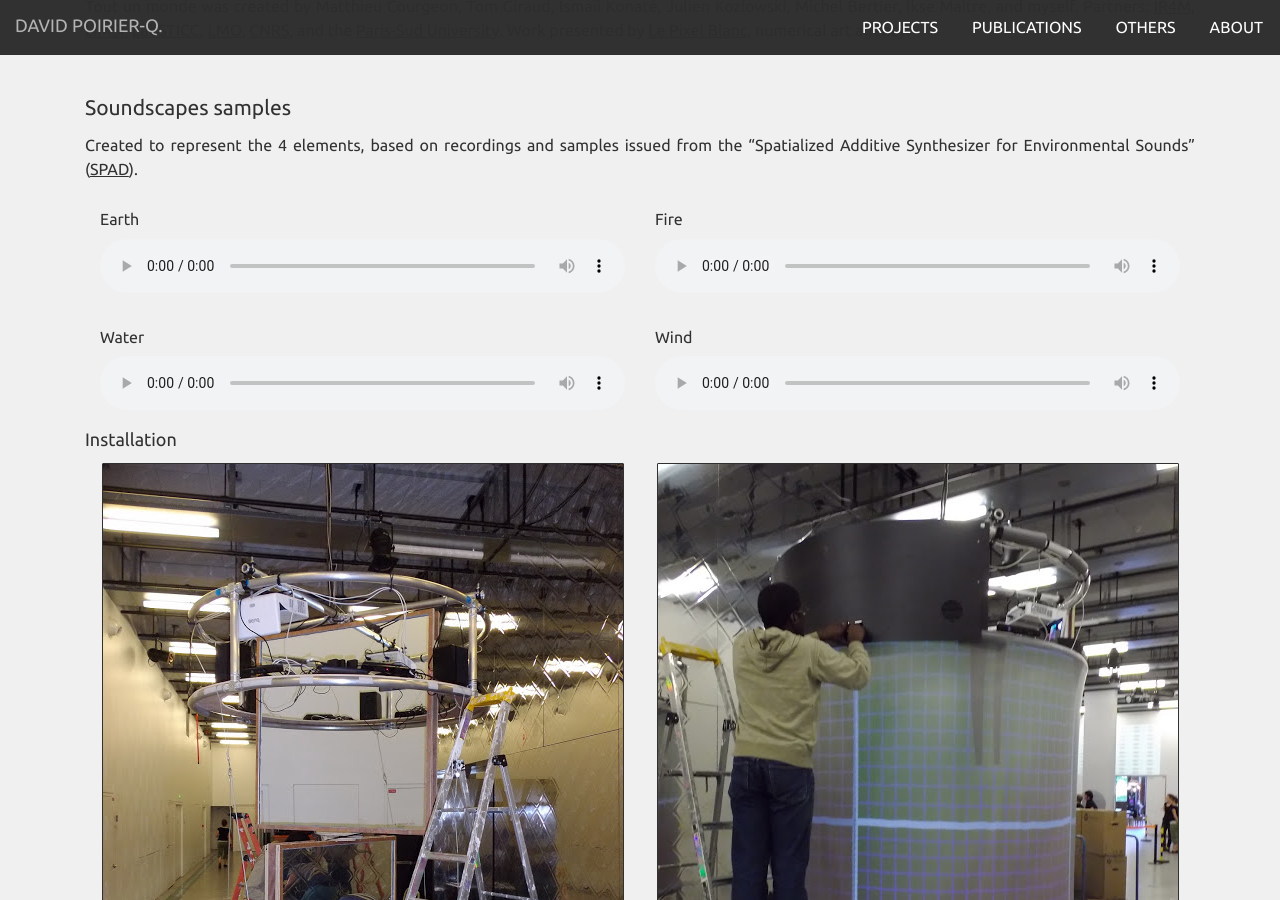
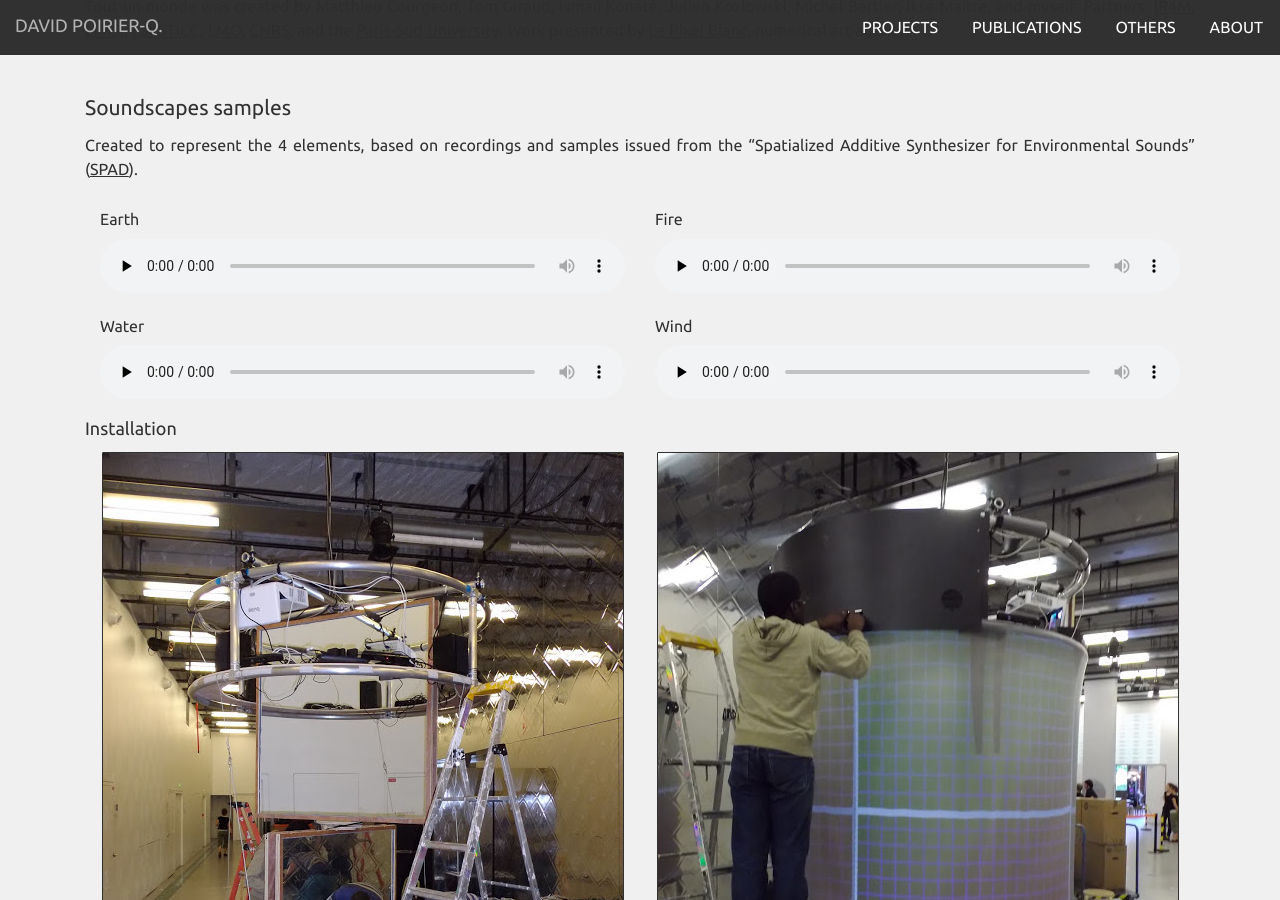
Before and after one commit to PyrApple/pyrapple.github.io, a Jekyll site: the page built from pages/tout-un-monde.html, in a window 1280 px wide and 900 px high, scrolled down 439 px. Built offline with Jekyll 4.4.1, drawn with Linux system fonts in a browser that asks for light colours; nearby versions of some CDN libraries.

Commit message:
continue cleaning

```diff
--- a/_layouts/default.html
+++ b/_layouts/default.html
@@ -8,9 +8,9 @@
 
   {{ content }}
 
+  {% include footer.html %}
+
   {% include scripts.html %}
-
-  {% include footer.html %}
 </body>
 
 </html>
--- a/pages/tout-un-monde.html
+++ b/pages/tout-un-monde.html
@@ -6,10 +6,10 @@
   <div class="container">
     <div class="col-xs-12 text-justify">
 
-      <h2 class="text-left"> Tout un Monde (2014) </h2>
+      <h2> Tout un Monde (2014) </h2>
 
 
-      <h3 class="text-left"> Project Description </h3>
+      <h3> Project Description </h3>
 
       <p>Tout un Monde (A Whole World) was a joint effort amongst artists and researchers to create a VR experience through which visitors of the <a href="http://www.futur-en-seine.fr/fens2014/projet/tout-un-monde/">Future en Seine</a> exposition could interact with the four elements. A set of kinects was used to capture their movements to project their elemental avatar on a screen and trigger events in the soundscape.</p>
 
@@ -26,64 +26,58 @@
       </p>
 
 
-      <h3 class="text-left">Soundscapes samples</h3>
+      <h3>Soundscapes samples</h3>
 
       <p>Created to represent the 4 elements, based on recordings and samples issued from the “Spatialized Additive Synthesizer for Environmental Sounds” (<a href="http://www.charlesverron.com/spad.html">SPAD</a>).</p>
 
-      <div class="col-md-6 col-xs-offset-0 text-center">
-        <h5 class="text-left">Earth</h5>
-        <p>
-          <audio controls preload='auto'><source src="{{ site.baseurl }}/sounds/tum-demo-earth.wav" type="audio/wav"></audio>
-        </p>
+      <div class="col-md-6">
+        <h5>Earth</h5>
+          <audio controls preload='none'><source src="{{ site.baseurl }}/sounds/tum-demo-earth.wav" type="audio/wav"></audio>
       </div>
 
-      <div class="col-md-6 col-xs-offset-0 text-center">
-        <h5 class="text-left">Fire</h5>
-        <p>
-          <audio controls preload='auto'><source src="{{ site.baseurl }}/sounds/tum-demo-fire.wav" type="audio/wav"></audio>
-        </p>
+      <div class="col-md-6 col-xs">
+        <h5>Fire</h5>
+          <audio controls preload='none'><source src="{{ site.baseurl }}/sounds/tum-demo-fire.wav" type="audio/wav"></audio>
       </div>
 
-      <div class="col-md-6 col-xs-offset-0 text-center">
-        <h5 class="text-left">Water</h5>
-        <p>
-          <audio controls preload='auto'><source src="{{ site.baseurl }}/sounds/tum-demo-water.wav" type="audio/wav"></audio>
-        </p>
+      <div class="col-md-6 col-xs">
+        <h5>Water</h5>
+          <audio controls preload='none'><source src="{{ site.baseurl }}/sounds/tum-demo-water.wav" type="audio/wav"></audio>
       </div>
 
-      <div class="col-md-6 col-xs-offset-0 text-center">
-        <h5 class="text-left">Wind</h5>
+      <div class="col-md-6 col-xs">
+        <h5>Wind</h5>
         <p>
-          <audio controls preload='auto'><source src="{{ site.baseurl }}/sounds/tum-demo-wind.wav" type="audio/wav"></audio>
-        </p>
+          <audio controls preload='none'><source src="{{ site.baseurl }}/sounds/tum-demo-wind.wav" type="audio/wav"></audio>
+          </p>
       </div>
 
       <h4>Installation</h4>
-      <div class="col-sm-6 no-padding-lr">
+      <div class="col-sm-6">
         <img class="img-responsive" src="{{ site.baseurl }}/img/tum-IMGP7360.jpg"  alt="">
       </div>
-      <div class="col-sm-6 no-padding-lr">
+      <div class="col-sm-6">
         <img class="img-responsive" src="{{ site.baseurl }}/img/tum-IMGP7419.jpg"  alt="">
       </div>
       <div style="clear:both;"></div> <!-- avoid margin ignored after floating elements -->
 
       <h4>Last coding session</h4>
-      <div class="col-sm-6 no-padding-lr">
+      <div class="col-sm-6">
         <img class="img-responsive" src="{{ site.baseurl }}/img/tum-IMGP7450.jpg"  alt="">
       </div>
-      <div class="col-sm-6 no-padding-lr">
+      <div class="col-sm-6">
         <img class="img-responsive" src="{{ site.baseurl }}/img/tum-IMGP7470.jpg"  alt="">
       </div>
       <div style="clear:both;"></div> <!-- avoid margin ignored after floating elements -->
 
       <h4>Test of the installation</h4>
-      <div class="col-sm-4 no-padding-lr">
+      <div class="col-sm-4">
         <img class="img-responsive" src="{{ site.baseurl }}/img/tum-IMGP7438.jpg"  alt="">
       </div>
-      <div class="col-sm-4 no-padding-lr">
+      <div class="col-sm-4">
         <img class="img-responsive" src="{{ site.baseurl }}/img/tum-IMGP7544.jpg"  alt="">
       </div>
-      <div class="col-sm-4 no-padding-lr">
+      <div class="col-sm-4">
         <img class="img-responsive" src="{{ site.baseurl }}/img/tum-IMGP7546.jpg"  alt="">
       </div>
       <div style="clear:both;"></div> <!-- avoid margin ignored after floating elements -->
```
Also changed, not shown: pages/roaming-the-web.html (+11 -11 lines), README.md.
